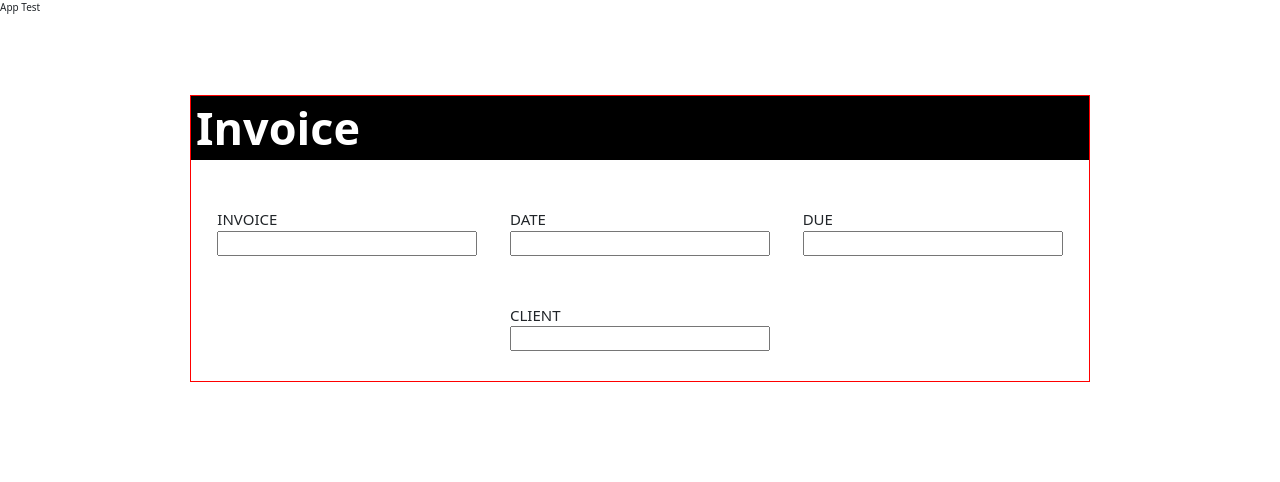
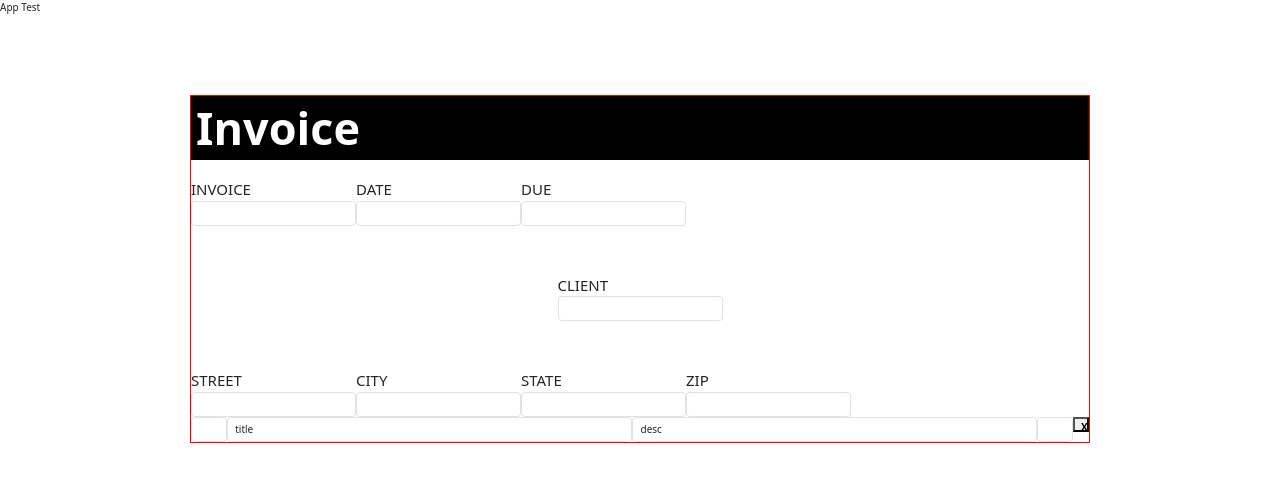
Before and after one commit to skipzero/invoice-app, a React (Create React App) app: page / in a window 1280 px wide. Shown: the top 482 px of the page. Built offline with nearby package versions, Linux system fonts and the light colour scheme.

Commit message:
line items and whatnots

```diff
--- a/src/App.js
+++ b/src/App.js
@@ -3,10 +3,8 @@ import InvoiceForm from './components/form';
 import './App.css';
 
 function App() {
-
-
   const [client, setClient] = useState({
-    invoice: 2123,
+    invoice: 1312,
     clientName: '',
     date: '',
     due: '',
@@ -17,20 +15,26 @@ function App() {
       zip: 94610
     },
     email: '',
-    phone: ''
+    phone: '',
+    notes: ''
   })
 
   const [lineItem, setLineItem] = useState({
-    description: '',
     quantity: 0,
-    price: 0,
-    notes: ''
+    title: '',
+    desc: '',
+    price: 0
   })
 
   return (
     <div>
       App Test
-      <InvoiceForm client={client} setClient={setClient} />
+      <InvoiceForm
+        client={client}
+        setClient={setClient}
+        lineItem={lineItem}
+        setLineItem={setLineItem}
+      />
     </div>
   );
 }
--- a/src/components/field/index.js
+++ b/src/components/field/index.js
@@ -5,11 +5,11 @@ function Field({ fieldName, fieldState, handleClient }) {
 
   return (
     <>
-      <label htmlFor={fieldName}>
+      <label htmlFor={fieldName} className="control-label" >
         <span>
           {   fieldName.toUpperCase() }
         </span>
-        <input type="text" id={fieldName} onChange={handleClient} value={fieldState} name={fieldName} />
+        <input type="text" id={fieldName} onChange={handleClient} value={fieldState} name={fieldName} className="form-control "/>
       </label>
     </>
   );
--- a/src/components/form/form.css
+++ b/src/components/form/form.css
@@ -20,6 +20,6 @@ form .form-group {
 }
 
 form input {
-  width: 26rem;
+  width: 22rem;
   height: 2.5rem;
 }
--- a/src/components/form/index.js
+++ b/src/components/form/index.js
@@ -1,8 +1,9 @@
 import Field from '../field/';
+import LineItem from '../lineItem/';
 import 'bootstrap/dist/css/bootstrap.css';
 import './form.css';
 
-export default function InvoiceForm({ client, setClient }) {
+export default function InvoiceForm({ client, setClient, lineItem, setLineItem }) {
   console.log('event-form', client)
 
   const handleClient = (evt) => {
@@ -30,15 +31,31 @@ export default function InvoiceForm({ client, setClient }) {
   return (
     <div className="wrapper">
       <h1>Invoice</h1>
-      <form method="post" onSubmit={handleSubmit}>
-        <div className="form-group client-info">
-          <Field fieldName="invoice" handleClient={handleClient} value={client.date}/>
+      <form method="post" onSubmit={handleSubmit} className="form-vertical">
+        <div className="control-group client-info">
+          <Field fieldName="invoice" handleClient={handleClient} value={client.invoice}/>
           <Field fieldName="date" handleClient={handleDate} value={client.due}/>
           <Field fieldName="due" />
         </div>
-        <div className="form-group client-info" >
-          <Field fieldName="client" handleClient={handleClient} value={client.client} />
-
+        <div className="control-group client-info" >
+          <div className="client form-group" >
+            <Field fieldName="client" handleClient={handleClient} value={client.client} />
+          </div>
+          <div className="control-group address">
+            <Field fieldName="street" handleClient={handleClient} value={client.street} />
+            <Field fieldName="city" handleClient={handleClient} value={client.city} />
+            <Field fieldName="state" handleClient={handleClient} value={client.state} />
+            <Field fieldName="zip" handleClient={handleClient} value={client.zip} />
+          </div>
+        </div>
+        <div className="control-group line-item">
+          <LineItem
+            handleClient={handleClient}
+            title="title"
+            desc="desc"
+            quantity="quantity"
+            price="price"
+          />
         </div>
         <div id="customer-lk">
 
--- /dev/null
+++ b/src/components/lineItem/index.js
@@ -0,0 +1,19 @@
+import './lineItem.css';
+
+export default function LineItem (client) {
+  const {handleClient, } = client;
+
+  return (
+    <div className="control-group line-item">
+      <input type="number" value={client.quantity} handleClient={handleClient} className="form-control quantity" />
+      <input type="text" value={client.title} handleClient={handleClient} className="form-control title" placeholder="title"/>
+      <input type="text" value={client.desc} handleClient={handleClient} className="form-control desc" placeholder="description" />
+      <input type="number" value={client.price} handleClient={handleClient} className="form-control amount" />
+      <div className="button-group" >
+        <button type="button">
+          X
+        </button>
+      </div>
+    </div>
+  )
+}
--- /dev/null
+++ b/src/components/lineItem/lineItem.css
@@ -0,0 +1,39 @@
+.line-item {
+    display: flex;
+    flex-direction: row;
+    width: 100%;
+}
+
+.line-item input {
+    align-self: flex-start;
+    -webkit-appearance: none;
+    -moz-appearance: textfield;
+}
+
+.line-item input.quantity {
+    flex-shrink: 1.75;
+}
+
+.line-item input.title {
+    flex-grow: 1;
+}
+
+.line-item input.desc {
+    flex-grow: 1;
+}
+
+.line-item input.amount {
+    flex-shrink:1.75;
+}
+
+.button-group {
+    display: flex;
+    flex-direction: column;
+    flex-shrink: 1.5;
+}
+
+.button-group button {
+    font-weight: bold;
+    height: 1.5rem;
+    width: 1.5rem;
+}
```
Also changed, not shown: src/components/form/form.jsx (added, +35 -0 lines).
